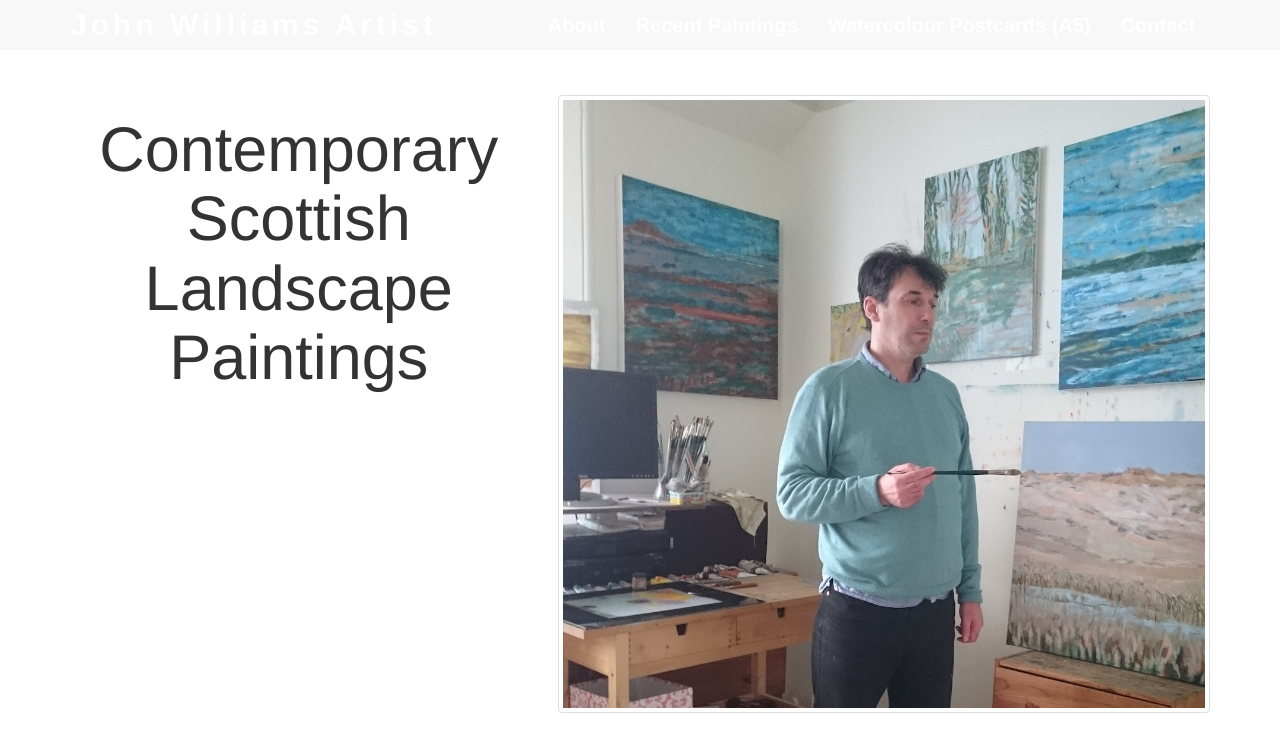
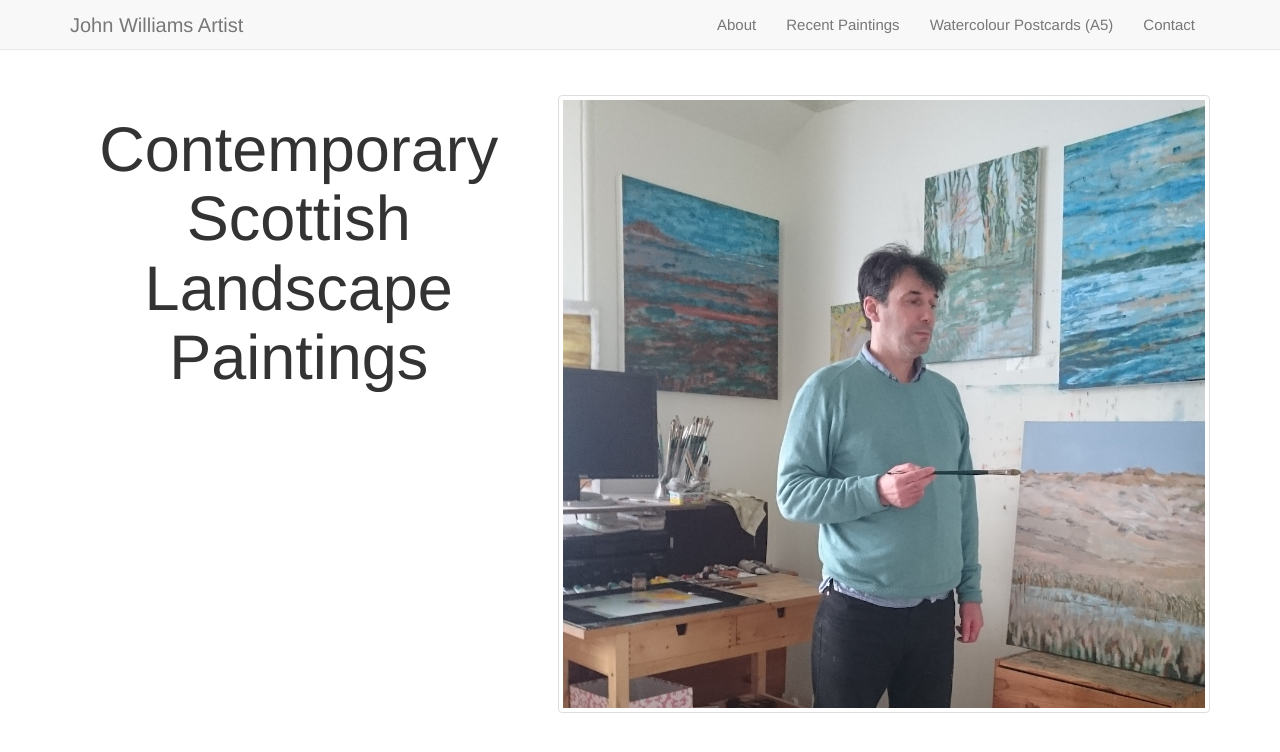
Before and after one commit to jyus/Jekyll_Template, a Jekyll site: the page built from index.html, in a window 1280 px wide and 900 px high. Shown: the top 752 px of the window. Built offline with Jekyll 4.4.1, drawn with Linux system fonts in a browser that asks for light colours; nearby versions of some CDN libraries; library files that are not in the unit come from our copies.

Commit message:
initial commit

```diff
--- a/_layouts/default.html
+++ b/_layouts/default.html
@@ -36,7 +36,7 @@
                     <span class="icon-bar"></span>
                     <span class="icon-bar"></span>
                 </button>
-                <a class="navbar-brand page-scroll" href="#page-top">John Williams Artist</a>
+                <a class="navbar-brand page-scroll" href="#page-top" style="font-size:20px;">John Williams Artist</a>
             </div>
             <!-- Collect the nav links, forms, and other content for toggling -->
             <div class="collapse navbar-collapse" id="navbar-collapse">
@@ -49,17 +49,17 @@
                         <a class="page-scroll" href="#gallery" style="font-size:16px;">Recent Paintings</a>
                     </li> -->
                     <li>
-                        <a class="page-scroll" href="{{ '/#about' | absolute_url }}">About</a>
+                        <a class="page-scroll" href="{{ '/#about' | absolute_url }}" style="font-size:15px;">About</a>
                     </li>
                     <li>
-                        <a class="page-scroll" href="{{ '/gallery.html' | absolute_url }}">Recent Paintings</a>
+                        <a class="page-scroll" href="{{ '/gallery.html' | absolute_url }}" style="font-size:15px;">Recent Paintings</a>
                     </li>
                     <li>
-                        <a class="page-scroll" href="{{ '/postcards.html' | absolute_url }}">Watercolour Postcards (A5)</a>
+                        <a class="page-scroll" href="{{ '/postcards.html' | absolute_url }}" style="font-size:15px;">Watercolour Postcards (A5)</a>
 
                     </li>
                     <li>
-                        <a class="page-scroll" href="{{ '/contact.html' | absolute_url }}">Contact</a>
+                        <a class="page-scroll" href="{{ '/contact.html' | absolute_url }}" style="font-size:15px;">Contact</a>
                     </li>
                 </ul>
             </div>
--- a/etc/style.css
+++ b/etc/style.css
@@ -33,24 +33,3 @@ footer .footer-text{
     color:#fff;
     text-shadow: 3px 2px 10px rgba(0, 0, 0, 0.95);
 }
-
-.navbar{
-   border-bottom:none;
-}
-.navbar-default .navbar-brand{
-    color: #fff !important;
-    letter-spacing:4px;
-    font-size:3em;
-    font-weight: bold;
-}
-.navbar-default .navbar-nav li a {
-    color: #fff;
-    font-weight: lighter;
-    font-size:2em;
-    font-weight: bold;
-}
-
-.navbar-default .navbar-nav li a:hover {
-    text-shadow: 3px 2px 10px rgba(0, 0, 0, 0.95);
-    color:#fff;
-}
```
